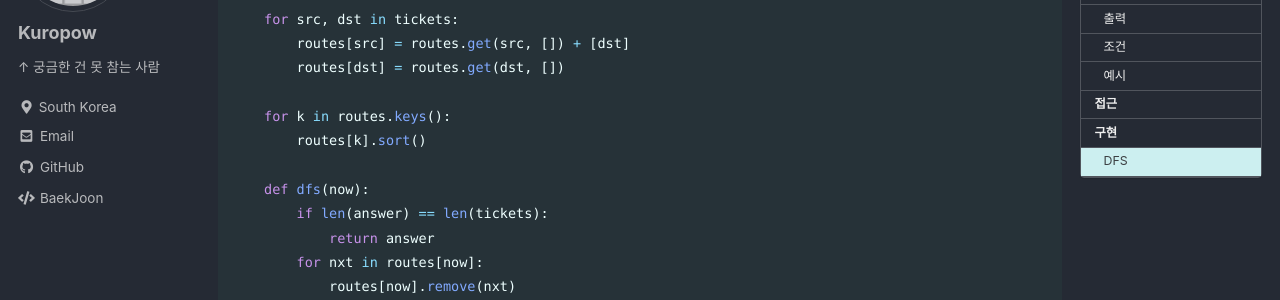
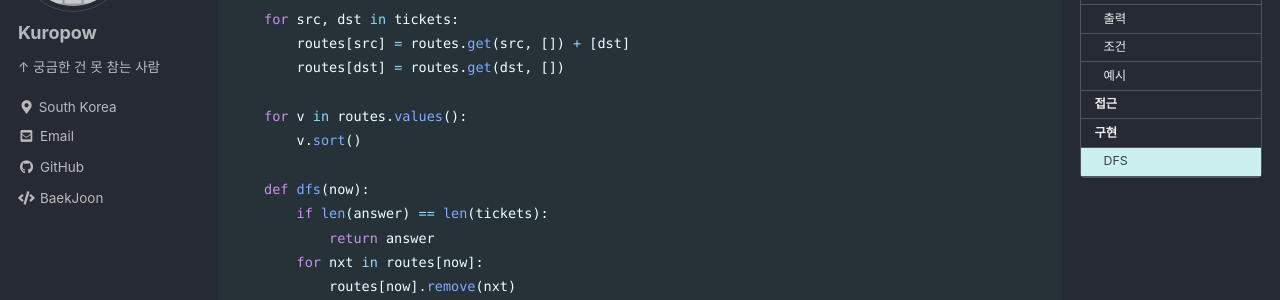
Before and after one commit to kuro11pow2/kuro11pow2.github.io, a Jekyll site: the page built from _posts/2021-08-08-0408.md, in a window 1280 px wide and 900 px high, scrolled down 2419 px. Shown: the part 152-452 px from the top of the window. Built offline with Jekyll 4.4.1, drawn with Linux system fonts in a browser that asks for light colours; cached includes are drawn as plain includes; comment, search, counter and statistics services are not loaded.

Commit message:
코드 수정: 여행경로

```diff
--- a/_posts/2021-08-08-0408.md
+++ b/_posts/2021-08-08-0408.md
@@ -99,8 +99,8 @@ def solution(tickets):
         routes[src] = routes.get(src, []) + [dst]
         routes[dst] = routes.get(dst, [])
 
-    for k in routes.keys():
-        routes[k].sort()
+    for v in routes.values():
+        v.sort()
 
     def dfs(now):
         if len(answer) == len(tickets):
```
